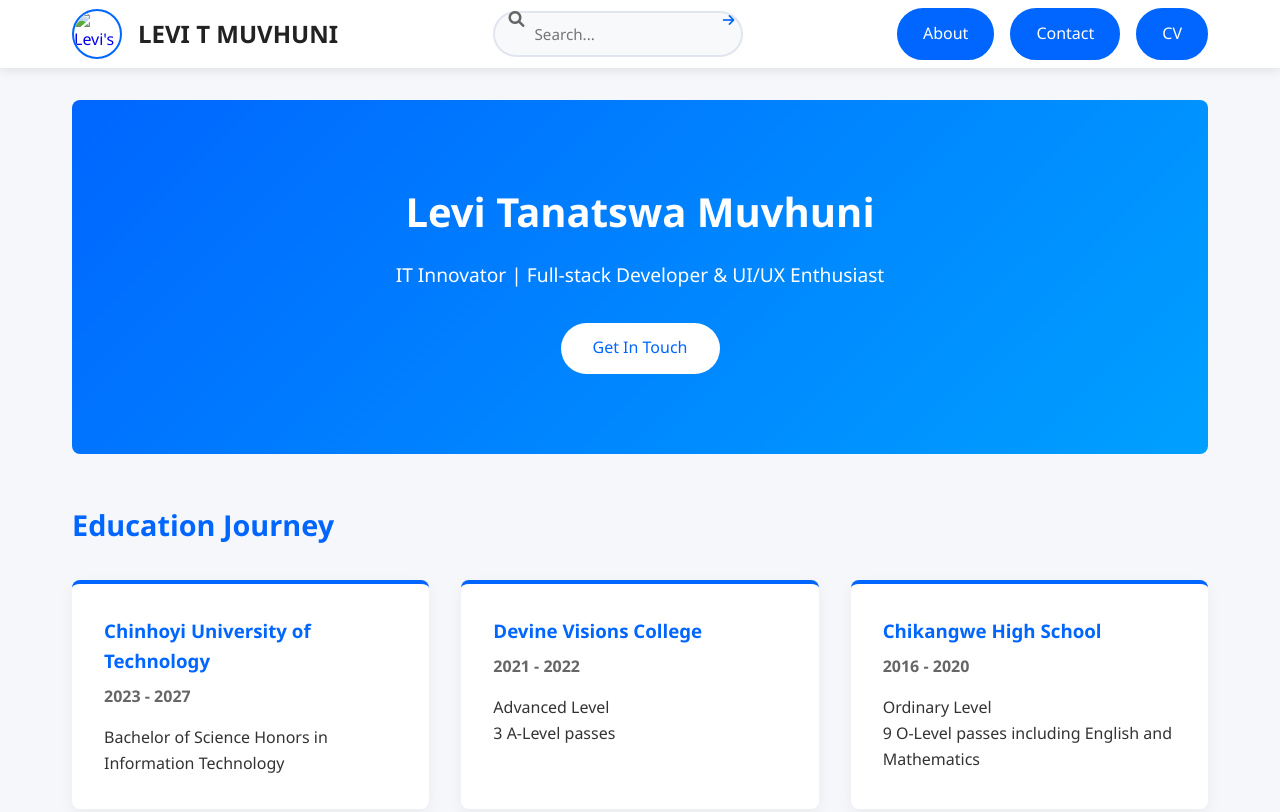
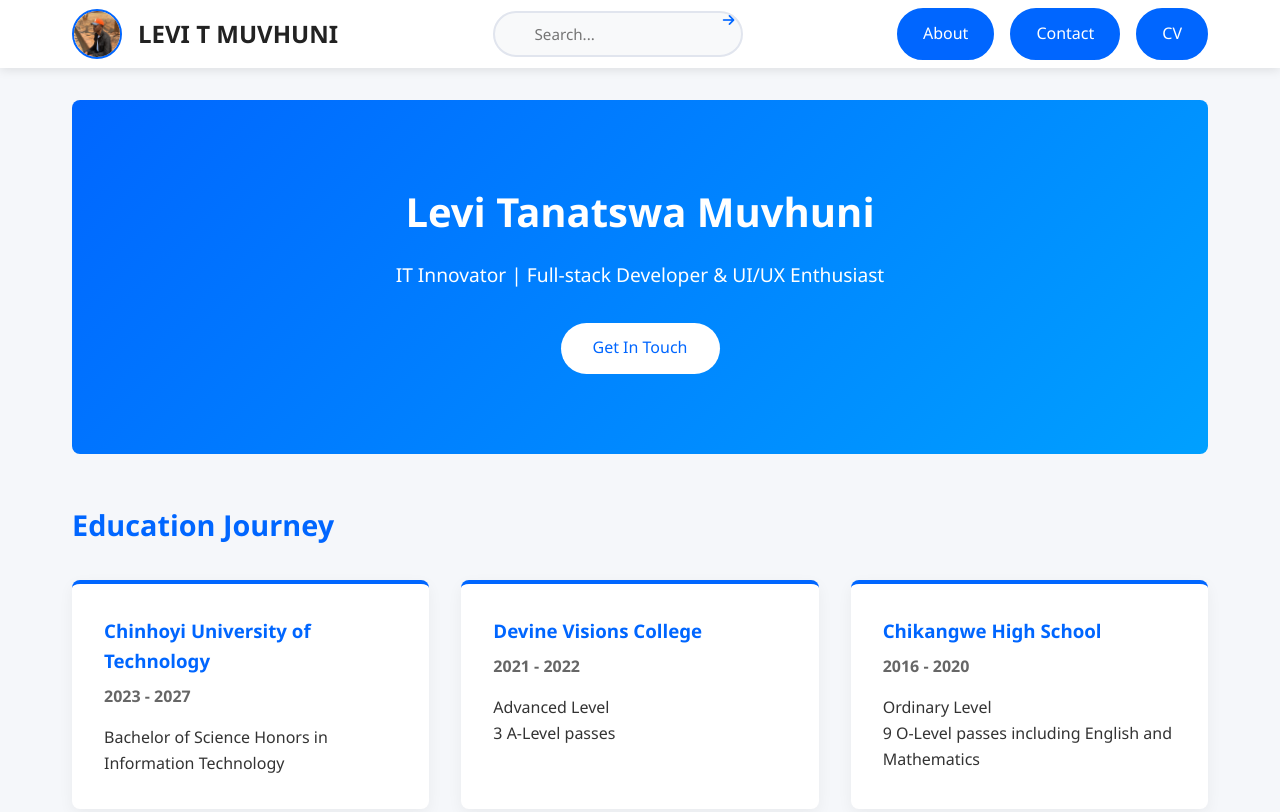
Before and after one commit to tayor1738/tanatsiwa, a website: page index.html in a window 1280 px wide. Shown: the top 812 px of the page. Drawn offline with nearby package versions, Linux system fonts and the light colour scheme.

Commit message:
Update index.html

```diff
--- a/index.html
+++ b/index.html
@@ -450,12 +450,11 @@
             </button>
 
             <a href="index.html" class="logo-container">
-                <img src="photos/pic1.jpg" alt="Levi's Photo" class="logo-img">
+                <img src="pic1.jpg" alt="Levi's Photo" class="logo-img">
                 <h1 class="logo-text">LEVI T MUVHUNI</h1>
             </a>
 
             <div class="search-container">
-                <i class="fas fa-search search-icon"></i>
                 <input type="text" id="search-input" placeholder="Search..." autocomplete="off">
                 <button class="search-btn" id="search-button"><i class="fas fa-arrow-right"></i></button>
                 <div class="search-results" id="search-results"></div>
```
